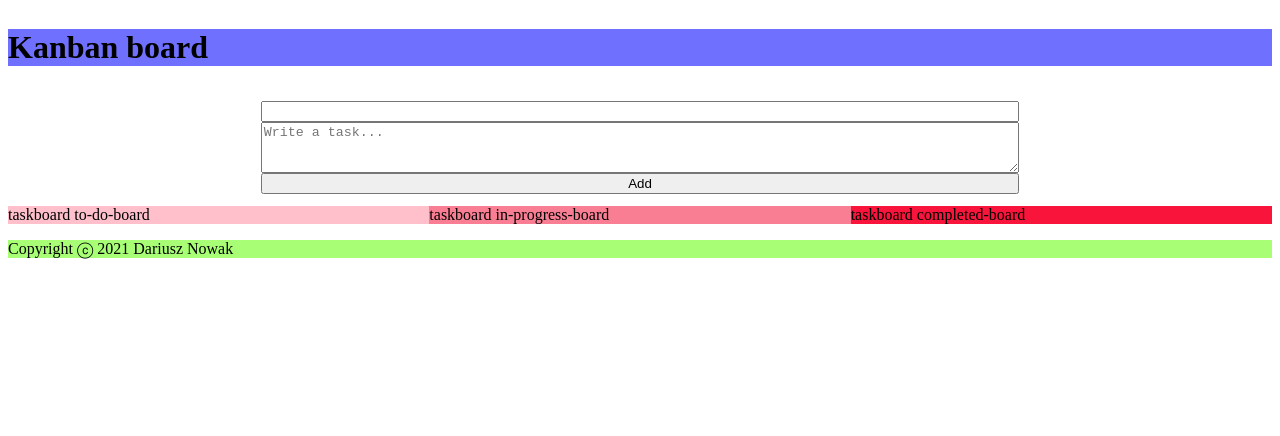
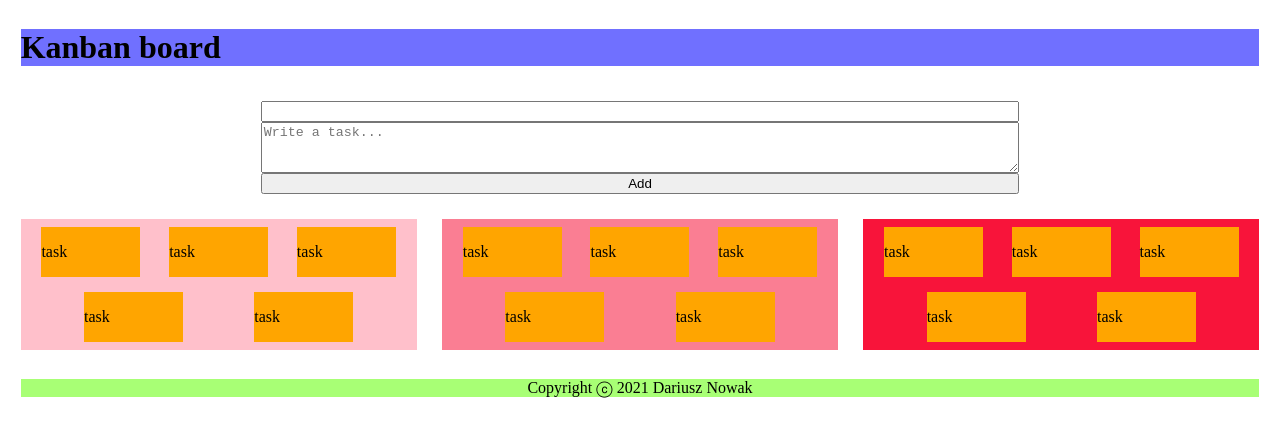
Before and after one commit to dariusznowak/kanban-board, a React (Create React App) app: page / in a window 1280 px wide. Shown: the top 436 px of the page. Built offline with nearby package versions, Linux system fonts and the light colour scheme.

Commit message:
Edited layout structure

```diff
--- a/public/styles.css
+++ b/public/styles.css
@@ -14,9 +14,15 @@
 .header-component {
   grid-area: header;
   background-color: rgb(112, 112, 255);
+  margin: 1%;
 }
 .board-like {
+  margin: 1%;
   flex: 1;
+  display: flex;
+  flex-wrap: wrap;
+  justify-content: space-evenly;
+  flex-direction: row;
 }
 
 .task-input {
@@ -43,4 +49,12 @@
 .footer {
   grid-area: footer;
   background-color: rgb(168, 255, 117);
+  margin: 1%;
+  text-align: center;
 }
+
+.single-task {
+  background-color: orange;
+  margin: 2%;
+  flex-basis: 25%;
+}
--- a/src/components/BoardsContainer.js
+++ b/src/components/BoardsContainer.js
@@ -1,14 +1,11 @@
 import React from "react";
 import TaskBoard from "./TaskBoard";
+import TaskInput from "./TaskInput";
 
 function BoardsContainer() {
   return (
     <div id="boards-container">
-      <form className="task-input">
-        <input name="title" />
-        <textarea name="content" placeholder="Write a task..." rows="3" />
-        <button>Add</button>
-      </form>
+      <TaskInput />
       <TaskBoard data="to-do-board" />
       <TaskBoard data="in-progress-board" />
       <TaskBoard data="completed-board" />
--- /dev/null
+++ b/src/components/SingleTask.js
@@ -0,0 +1,11 @@
+import React from "react";
+
+function SingleTask() {
+  return (
+    <div className="single-task">
+      <p>task</p>
+    </div>
+  );
+}
+
+export default SingleTask;
--- a/src/components/TaskBoard.js
+++ b/src/components/TaskBoard.js
@@ -1,8 +1,15 @@
 import React from "react";
+import SingleTask from "./SingleTask";
 
 function TaskBoard(props) {
   return (
-    <div className={"board-like " + props.data}>taskboard {props.data}</div>
+    <div className={"board-like " + props.data}>
+      <SingleTask />
+      <SingleTask />
+      <SingleTask />
+      <SingleTask />
+      <SingleTask />
+    </div>
   );
 }
 
--- a/src/components/TaskInput.js
+++ b/src/components/TaskInput.js
@@ -2,7 +2,7 @@ import React from "react";
 
 function TaskInput() {
   return (
-    <form>
+    <form className="task-input">
       <input name="title" />
       <textarea name="content" placeholder="Write a task..." rows="3" />
       <button>Add</button>
```
